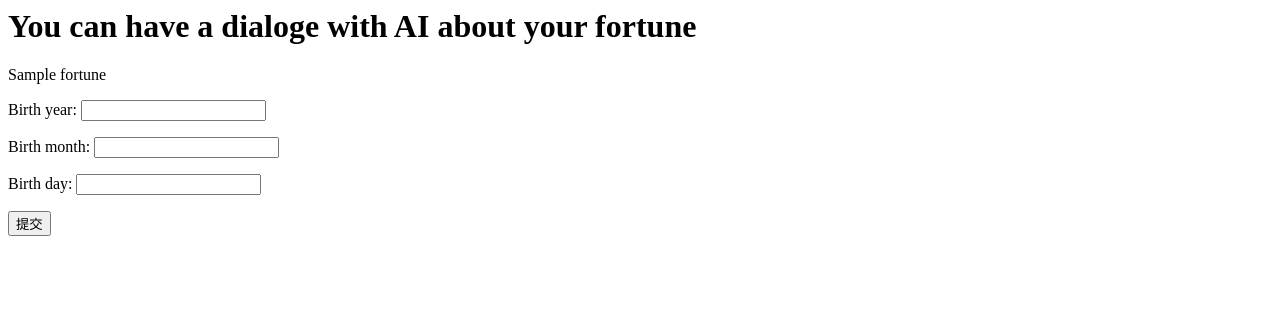
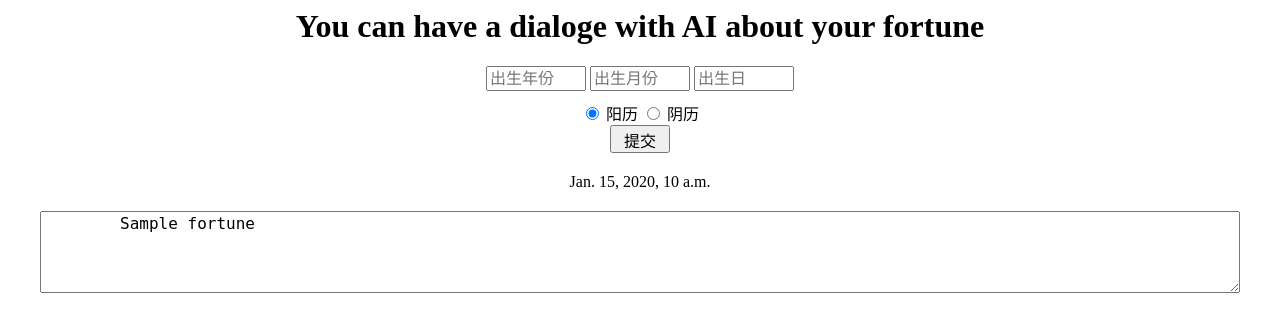
Before and after one commit to chen-yw/AI-website, a Django app: template blog/templates/blog/fortune.html in a window 1280 px wide. Shown: the top 332 px of the page. Run offline with Django 5.2, Linux system fonts and the light colour scheme; tables that the repository leaves empty hold one stand-in row (values such as "Sample post"); the template is opened without the code that fills it: values that come from a table or form of the project are taken from there, most other values are stand-ins (such as "Sample title", 1, 10 or a date in 2020).

Commit message:
算命部分

```diff
--- a/blog/forms.py
+++ b/blog/forms.py
@@ -15,3 +15,4 @@ class FortuneDateForm(forms.Form):
     birth_year = forms.IntegerField()
     birth_month = forms.IntegerField()
     birth_day = forms.IntegerField()
+    birth_date_type = forms.ChoiceField(choices=BIRTH_DATE_CHOICES)
--- a/blog/templates/blog/diary.html
+++ b/blog/templates/blog/diary.html
@@ -1,4 +1,4 @@
-<h1>This page can convert your recordings into a diary</h1>
-<p>
+<h1 style="text-align: center">This page can convert your recordings into a diary</h1>
+<p style="text-align: center">
     {{ diary }}
 </p>
--- a/blog/templates/blog/fortune.html
+++ b/blog/templates/blog/fortune.html
@@ -1,13 +1,27 @@
-<h1>You can have a dialoge with AI about your fortune</h1>
-<p>
-    {{ fortune }}
+<h1 style="text-align: center">You can have a dialoge with AI about your fortune</h1>
+
+<form method="POST" style="text-align: center; margin-top: 20px; margin-bottom: 20px;">
+    {% csrf_token %}
+    <div>
+        <input type="number" name="birth_year" placeholder="出生年份" style="width: 100px; height: 25px; font-size: 16px;" required>
+        <input type="number" name="birth_month" placeholder="出生月份" style="width: 100px; height: 25px; font-size: 16px;" required>
+        <input type="number" name="birth_day" placeholder="出生日" style="width: 100px; height: 25px; font-size: 16px;" required>
+    </div>
+    <div style="margin-top: 10px;">
+        <input type="radio" id="solar" name="birth_date_type" value="solar" checked>
+        <label for="solar">阳历</label>
+        <input type="radio" id="lunar" name="birth_date_type" value="lunar">
+        <label for="lunar">阴历</label>
+    </div>
+    <button type="submit" style="width: 60px; height: 28px; font-size: 16px;">提交</button>
+</form>
+
+<p
+    style="text-align: center">
+    {{ date }}
 </p>
-
-<body>
-    <form method="post">
-        {% csrf_token %}
-        {{ form.as_p }}
-        <button type="submit">提交</button>
-    </form>
-</body>
-</html>
+<div style="text-align: center; margin-top: 20px;">
+    <textarea readonly style="width: 1200px; font-size: 16px; resize: vertical;" rows="4" oninput="this.style.height = ''; this.style.height = this.scrollHeight + 'px'">
+        {{ fortune }}
+    </textarea>
+</div>
--- a/blog/templates/blog/home.html
+++ b/blog/templates/blog/home.html
@@ -1,5 +1,5 @@
-<h1>This is my home</h1>
-<p>
+<h1 style="text-align: center">This is my home</h1>
+<p style="text-align: center">
     {{ home }}
 </p>
 <button id="goToDiary">Go to Diary</button>
```
Also changed, not shown: blog/views.py (+10 -3 lines), tmp.txt (deleted, +0 -15 lines).
